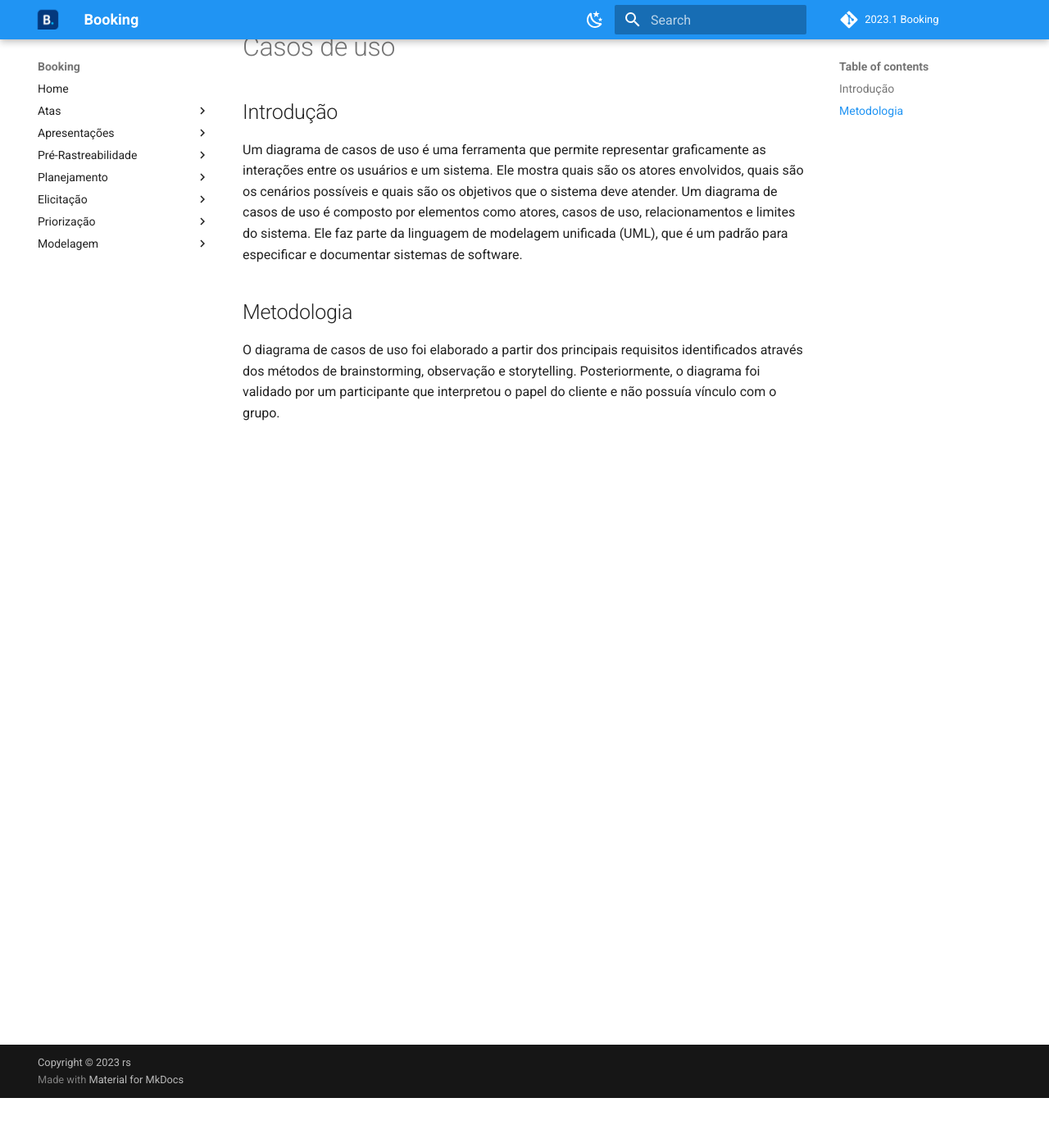
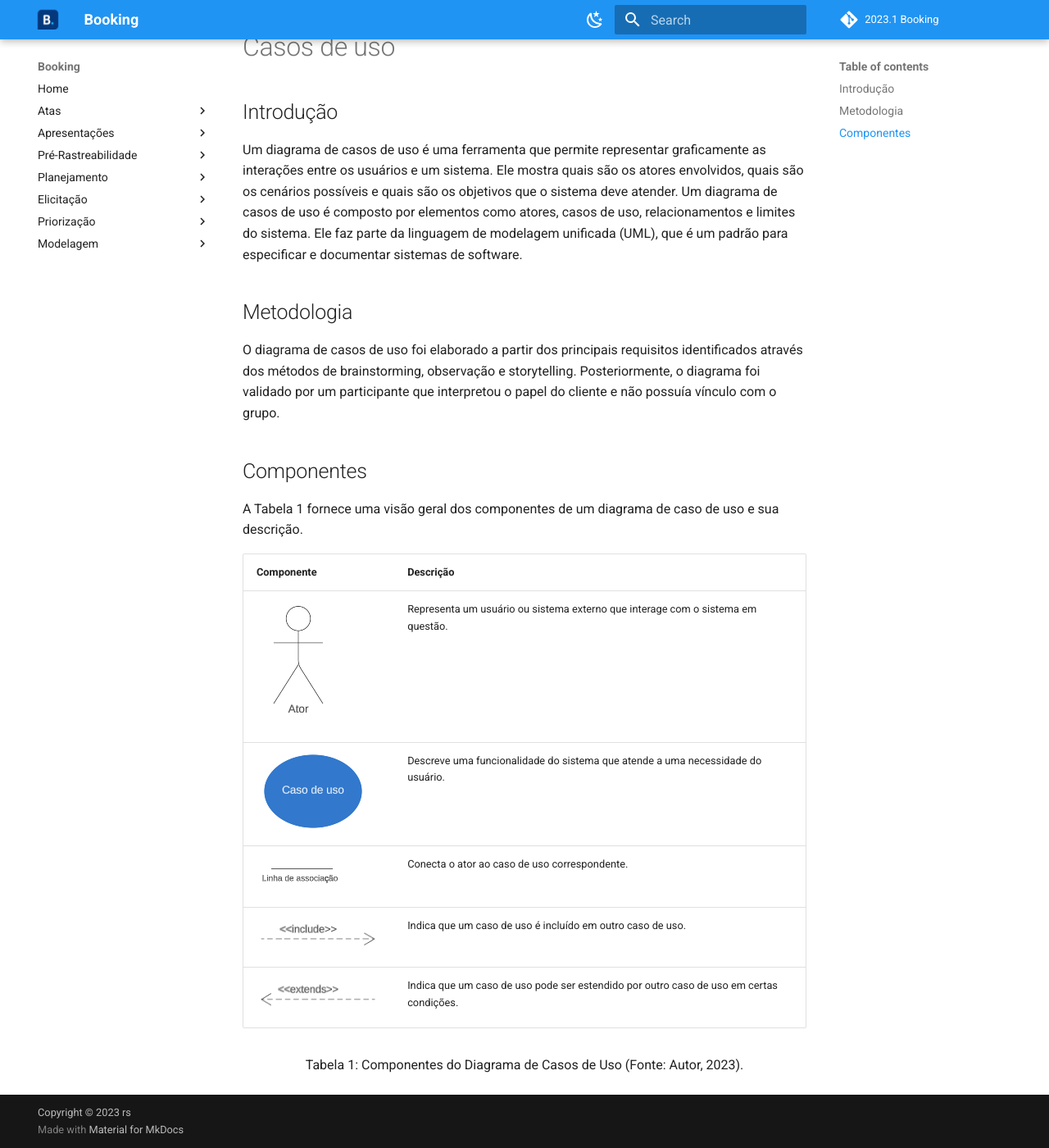
Before and after one commit to Requisitos-de-Software/2023.1-Booking, an MkDocs documentation site: the page built from docs/modelagem/casosDeUso.md, in a window 1280 px wide and 1400 px high, scrolled down 61 px. Shown: the whole window at 82% size. Built offline with MkDocs 1.6.1 and Material for MkDocs 9.7.7, drawn with Linux system fonts in a browser that asks for light colours; comment, search, counter and statistics services are not loaded.

Commit message:
adicionando tabela de componentes

```diff
--- a/docs/modelagem/casosDeUso.md
+++ b/docs/modelagem/casosDeUso.md
@@ -7,3 +7,19 @@ Um diagrama de casos de uso é uma ferramenta que permite representar graficamen
 ## Metodologia
 
 O diagrama de casos de uso foi elaborado a partir dos principais requisitos identificados através dos métodos de brainstorming, observação e storytelling. Posteriormente, o diagrama foi validado por um participante que interpretou o papel do cliente e não possuía vínculo com o grupo.
+
+## Componentes
+
+A Tabela 1 fornece uma visão geral dos componentes de um diagrama de caso de uso e sua descrição.
+
+| Componente                                                         | Descrição                                                                               |
+| ------------------------------------------------------------------ | ----------------------------------------------------------------------------------------- |
+| ![Ator](../images/casosDeUso/ator.png)                              | Representa um usuário ou sistema externo que interage com o sistema em questão.         |
+| ![Caso de Uso](../images/casosDeUso/casoDeUso.png)                   | Descreve uma funcionalidade do sistema que atende a uma necessidade do usuário.          |
+| ![Linha de associação](../images/casosDeUso/linhaDeAssociacao.png) | Conecta o ator ao caso de uso correspondente.                                             |
+| ![Include](../images/casosDeUso/include.png)                         | Indica que um caso de uso é incluído em outro caso de uso.                              |
+| ![Extends](../images/casosDeUso/extends.png)                         | Indica que um caso de uso pode ser estendido por outro caso de uso em certas condições. |
+
+<div style="text-align: center">
+<p> Tabela 1: Componentes do Diagrama de Casos de Uso (Fonte: Autor, 2023). </p>
+</div>
```
